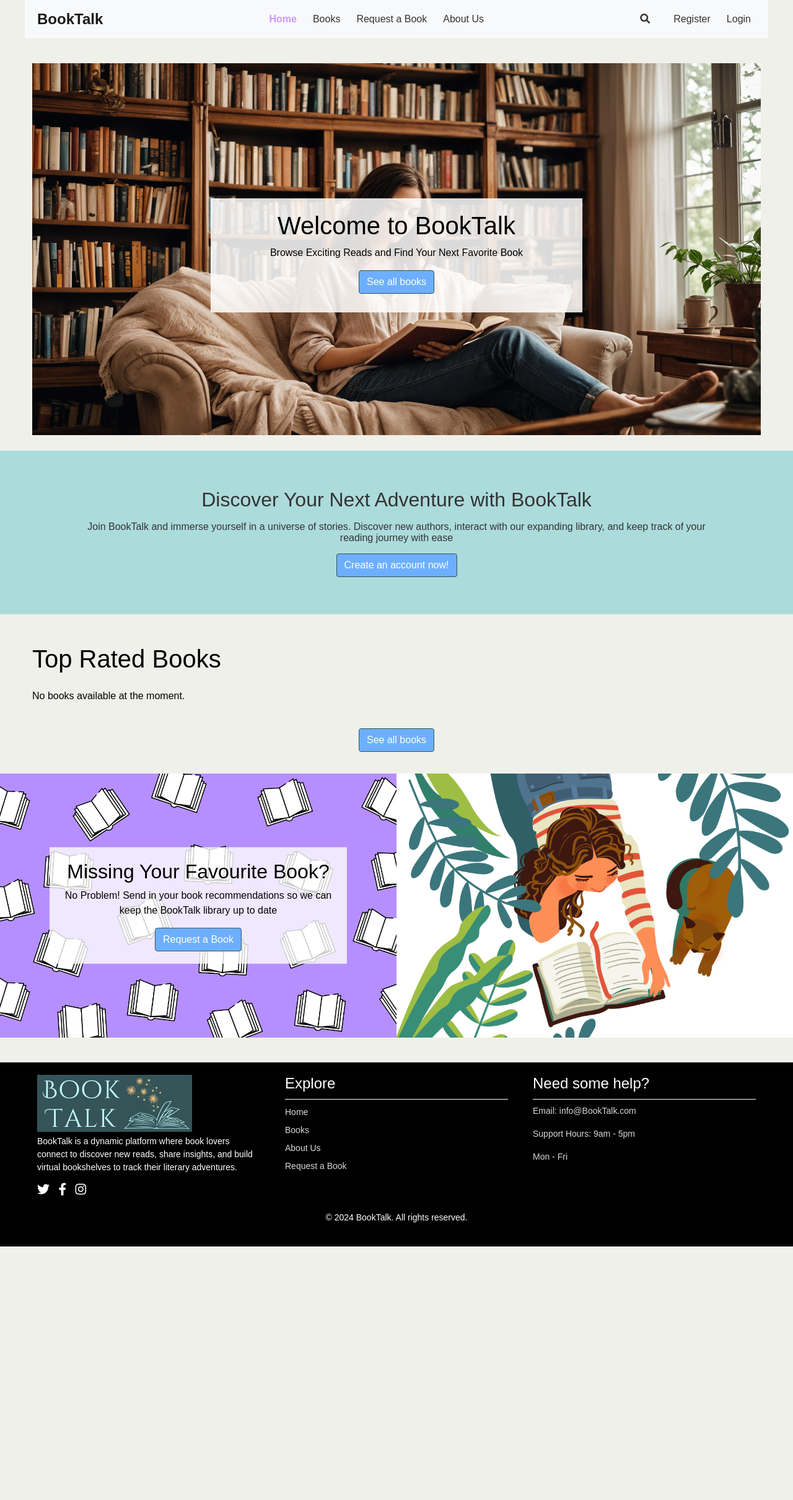
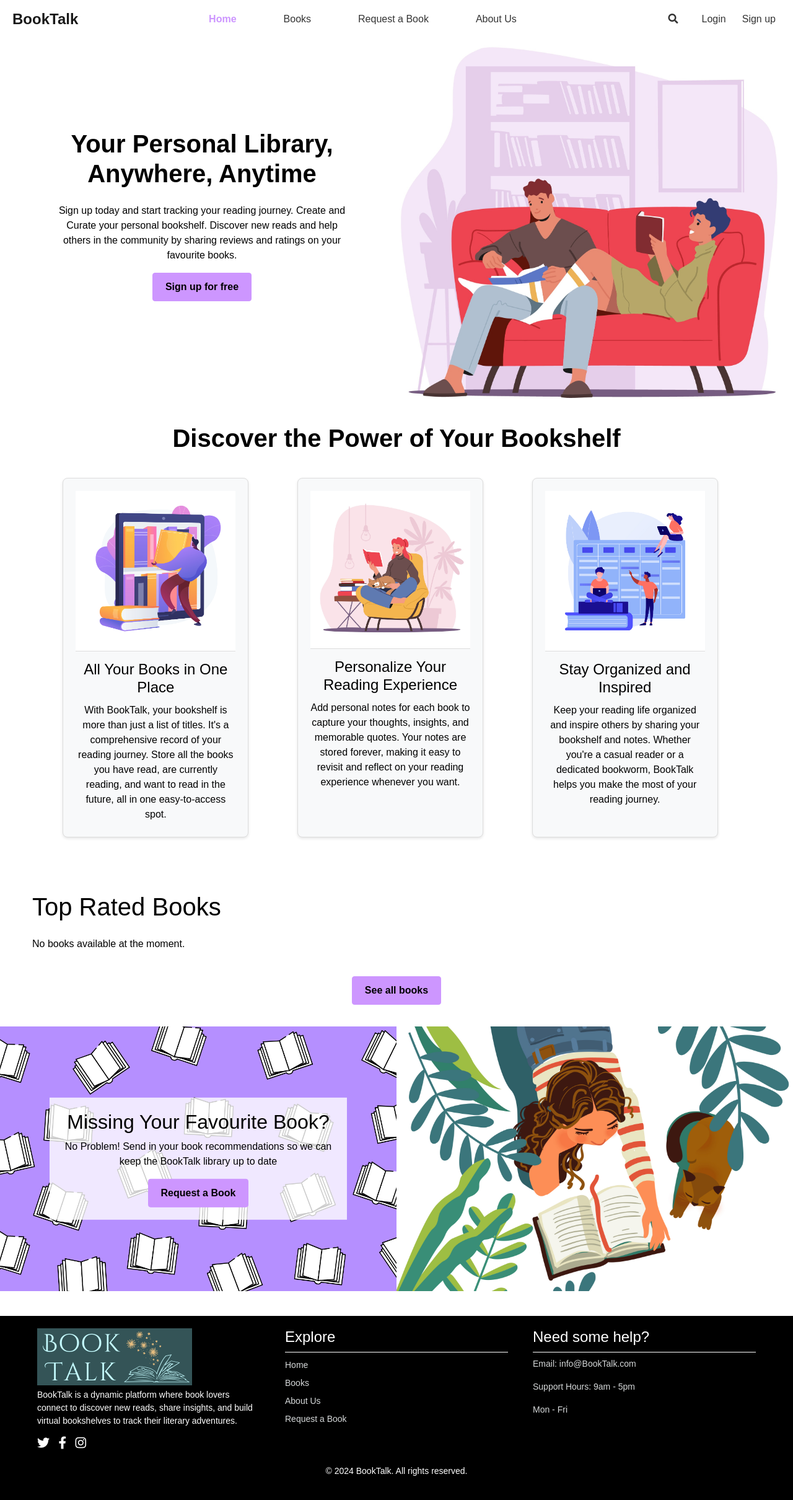
Before and after one commit to jordie-13/BookTalk, a Django app: page / in a window 1280 px wide. Shown: the whole page at 62% size. Before the commit the page ends 2011 px from the top, so only its background shows below. Run offline with Django 5.2, Linux system fonts and the light colour scheme; data that the repository does not hold is empty; some libraries are stand-ins or nearby versions.

Commit message:
Update homepage title banner design and styles

```diff
--- a/books/templates/homepage.html
+++ b/books/templates/homepage.html
@@ -6,33 +6,51 @@
 
 <!-- Title Banner -->
 <div class="container-fluid title-banner">
-    <div class="row w-100 remove-gutters">
-        <div class="col-lg-12">
+    <div class="row w-100 remove-gutters align-items-center">
+        <div class="col-lg-6">
+            <div class="banner-text-box">
+                <h1><strong>Your Personal Library, Anywhere, Anytime</strong></h1>
+                <p>Sign up today and start tracking your reading journey. Create and Curate
+                    your personal bookshelf. Discover new reads and help others in the
+                    community by sharing reviews and ratings on your favourite books.
+                </p>
+                <a href="{% url 'account_signup' %}" class="btn btn-primary">Sign up for free</a>
+            </div>
+        </div>
+        <div class="col-lg-6">
             <picture>
-                <!-- Source for large screens -->
-                <source media="(min-width: 600px)" srcset="{% static 'images/reading-in-cozy-library.png' %}">
-                <!-- Source for small screens -->
-                <img src="{% static 'images/man-reading-2.png' %}" alt="Banner Image" class="banner-image">
+                <img src="{% static 'images/cover-image.jpg' %}" alt="Banner Image" class="banner-image">
             </picture>
-            <div class="banner-text-box">
-                <h1>Welcome to BookTalk</h1>
-                <p>Browse Exciting Reads and Find Your Next Favorite Book</p>
-                <a href="{% url 'books' %}" class="btn btn-primary">See all books</a>
-            </div>
         </div>
     </div>
 </div>
 
-<!--Discover banner-->
-<div class="container-fluid discover-banner">
-    <div class="row remove-gutters">
-        <div class="introduction-text">
-            <h2>Discover Your Next Adventure with BookTalk</h2>
-            <p>Join BookTalk and immerse yourself in a universe of stories. Discover new authors, interact with our expanding library, and keep track of your reading journey with ease</p>
-            {% if not user.is_authenticated %}
-                <a class="btn btn-primary" {% if request.path == signup_url %}active{% endif %} aria-current="page"
-                href="{% url 'account_signup' %}">Create an account now!</a>
-            {% endif %}
+<!--Discover the bookshelf banner-->
+<div class="container-fluid bookshelf-discovery-section">
+    <h1>Discover the Power of Your Bookshelf</h1>
+    <div class="bookshelf-section">
+        <div class="row w-100 remove-gutters">
+            <div class="col-lg-4">
+                <div class="bookshelf-box">
+                    <img src="{% static 'images/digital-shelf.jpg' %}" alt="bookshelf on a mobile screen" class="box-image">
+                    <h2>All Your Books in One Place</h2>
+                    <p>With BookTalk, your bookshelf is more than just a list of titles. It's a comprehensive record of your reading journey. Store all the books you have read, are currently reading, and want to read in the future, all in one easy-to-access spot.</p>
+                </div>
+            </div>
+            <div class="col-lg-4">
+                <div class="bookshelf-box">
+                    <img src="{% static 'images/reading.jpg' %}" alt="lady reading a book" class="box-image">
+                    <h2>Personalize Your Reading Experience</h2>
+                    <p>Add personal notes for each book to capture your thoughts, insights, and memorable quotes. Your notes are stored forever, making it easy to revisit and reflect on your reading experience whenever you want.</p>
+                </div>
+            </div>
+            <div class="col-lg-4">
+                <div class="bookshelf-box">
+                    <img src="{% static 'images/organised.jpg' %}" alt="organised calendar" class="box-image">
+                    <h2>Stay Organized and Inspired</h2>
+                    <p>Keep your reading life organized and inspire others by sharing your bookshelf and notes. Whether you're a casual reader or a dedicated bookworm, BookTalk helps you make the most of your reading journey.</p>
+                </div>
+            </div>
         </div>
     </div>
 </div>
--- a/static/css/styles.css
+++ b/static/css/styles.css
@@ -5,7 +5,7 @@
     font-family: Arial, sans-serif;
     margin: 0;
     padding: 0;
-    background-color: #F0F0EA;
+    background-color: #ffffff;
     color: #000000;
     display: flex;
     flex-direction: column;
@@ -13,13 +13,12 @@
 }
 
 header {
-    background-color: #F0F0EA;
+    background-color: #ffffff;
     color: #333;
 }
 
 nav {
     margin: 0 auto;
-    max-width: 1200px;
     padding: 10px 20px;
     display: flex;
     justify-content: space-between;
@@ -28,6 +27,10 @@
 
 .navbar-nav-center {
     text-align: center;
+}
+
+.navbar-nav-center .nav-item {
+    margin: 0px 50px 0px 50px;
 }
 
 .form-inline .form-control {
@@ -42,7 +45,7 @@
     cursor: pointer;
 }
 
-/* Custom style to align items to the right */
+
 .navbar .navbar-nav {
     flex-direction: row;
     justify-content: flex-end;
@@ -73,7 +76,7 @@
     flex-grow: 1;
     padding: 10px 0px 20px 0px;
     margin: 0;
-    background-color: #F0F0EA;
+    background-color: #ffffff;
 }
 
 /* Footer Styles */
@@ -170,64 +173,98 @@
 /* Homepage Styles */
 /* Title banner styles*/
 .title-banner {
-    max-width: 1200px;
-    position: relative;
+    max-width: 1400px;
     width: 100%;
     margin-top: 10px;
 }
 
-.banner-image {
-    width: 100%;
-    align-self: center;
-    height: auto;
-    max-height: 600px;
+.banner-text-box {
+    text-align: center;
+    margin: 10px 8% 30px 8%;
 }
 
-.banner-text-box {
-    position: static;
-    display:grid;
-    justify-content: space-around;
-    justify-items: center;
-    transform: none;
-    background-color: #fff;
-    width: 100%;
-    max-width: none;
-    margin-top: 10px;
-    padding: 20px;
-    text-align: center;
+.banner-image {
+    max-width: 100%;
+    height: auto;
+    display: block;
+    margin: 0 auto;
 }
 
 .banner-text-box .btn {
     margin-bottom: 10px;
 }
 
+.banner-text-box h1 {
+    margin-bottom: 1.5rem;
+}
+
 .remove-gutters{
     --bs-gutter-x: 0rem;
 }
 
-/* discover banner styles */
-.discover-banner {
-    margin-top: 25px;
-    background-color: #acdbdc;
-    color: #333;
-    padding: 30px;
+/* discover bookshelf banner styles */
+.bookshelf-discovery-section {
+    text-align: center;
+    max-width: 1200px;
+    margin-top: 30px;
+}
+
+.bookshelf-section {
+    overflow-x: auto;
+    white-space: nowrap;
+    padding: 20px;
+}
+
+.col-lg-4 {
+    display: inline-block;
+    vertical-align: top;
+    white-space: normal;
+}
+
+.bookshelf-box {
+    width: 300px;
+    height: 580px;
+    display: inline-block;
+    vertical-align: top;
+    margin-right: 10px;
+    background-color: #f8f9fa;
+    border: 1px solid #ddd;
+    padding: 20px;
+    margin: 10px;
+    box-shadow: 0 2px 4px rgba(0, 0, 0, 0.1);
+    border-radius: 8px;
     text-align: center;
 }
 
-.introduction-text {
-    max-width: 1000px;
-    margin: 0 auto;
+.bookshelf-discovery-section h1 {
+    margin: 0 5% 0 5%;
+    font-weight: bold;
 }
 
-.discover-banner h2 {
-    font-size: 1.5 em;
-    margin-bottom: 0.5em;
+
+.bookshelf-section .row {
+    display: flex;
+    flex-wrap: nowrap;
+    margin-left: -10px;
+    margin-right: -10px;
 }
 
-.discover-banner p {
-    font-size: 1 em;
-    line-height: 1.1;
+.bookshelf-box img.box-image {
+    width: 100%;
+    height: auto;
+    border-bottom: 1px solid #ddd;
+    margin-bottom: 15px;
 }
+
+.bookshelf-box h2 {
+    font-size: 1.5rem; /* Adjust font size for heading */
+    margin-bottom: 10px; /* Adjust margin below heading */
+}
+
+.bookshelf-box p {
+    font-size: 1rem; /* Adjust font size for paragraph */
+}
+
 
 /* Missing any books styles */
 .missingbook-banner {
@@ -495,19 +532,22 @@
 
 /* General Buttons */
 .btn-primary {
-    background-color: #6DAFFE;
-    border-color: #345457;
+    background-color: #cd96ff;
+    border-color: #cd96ff;
+    color: #000000;
+    font-weight: bold;
+    padding: 10px 20px 10px 20px;
 }
 
 .btn-primary:hover {
-    background-color: #6DAFFE;
-    border-color: #345457;
+    background-color: #cd96ff;
+    border-color: #cd96ff;
     transform: scale(1.05);
 }
 
 .btn-primary:focus {
-    background-color: #6DAFFE;
-    border-color: #345457;
+    background-color: #cd96ff;
+    border-color: #cd96ff;
 }
 
 .btn-secondary {
@@ -628,7 +668,7 @@
 /* Media query for larger screens */
 @media (min-width: 768px) {
     main {
-        margin-top: 20px;
+        padding-top: 0px;
         margin-bottom: 20px;
     }
 
@@ -646,14 +686,24 @@
     }
 
     /* Homepage title Banner */
+    .col-lg-6 {
+        flex: 0 0 50%;
+        max-width: 50%;
+    }
+
     .banner-text-box {
-        position: absolute;
-        top: 50%;
-        left: 50%;
-        transform: translate(-50%, -50%);
-        background-color: rgba(255, 255, 255, 0.85);
-        width: 60%;
-        max-width: 600px;
+        text-align: left;
+        padding: 0px 30px 0px 30px;
+        display: flex;
+        flex-direction: column;
+        justify-content: center;
+        align-items: center;
+        text-align: center;
+    }
+
+    .banner-image {
+        max-width: 100%;
+        float: right;
     }
 
     /* Homepage Missing any books styles */
@@ -739,7 +789,7 @@
     }
 }
 
-/* Medium screens up to 1200px */
+/* Medium screens up to 1300px */
 @media (min-width: 768px) and (max-width: 1300px) {
     /* Book_list ensure two books per row */
     .col-md-6 {
@@ -761,3 +811,38 @@
         margin-bottom: 30px;
     }
 }
+
+
+/* Media query for large screens (min-width: 992px) */
+@media (min-width: 992px) {
+    .col-lg-4 {
+        flex: 0 0 33.3333%; /* Set column width to 33.33% */
+        max-width: 33.3333%; /* Set max width to 33.33% */
+    }
+
+    .bookshelf-box {
+        margin: 20px; /* Adjust margin between boxes for large screens */
+    }
+}
+
+/* Scrollable boxes on small screens */
+@media (max-width: 991px) {
+    .bookshelf-section {
+        overflow-x: auto;
+        white-space: nowrap;
+    }
+
+    .col-lg-4 {
+        display: inline-block;
+        vertical-align: top;
+        white-space: normal;
+    }
+
+    .bookshelf-box {
+        width: 300px;
+        height: 580px;
+        display: inline-block;
+        vertical-align: top;
+        margin-right: 10px;
+    }
+}
--- a/templates/base.html
+++ b/templates/base.html
@@ -32,7 +32,7 @@
 <body>
     <header>
         <!-- Nav Bar -->
-        <nav class="navbar navbar-expand-lg navbar-light bg-light">
+        <nav class="navbar navbar-expand-lg navbar-light">
             <a class="navbar-brand navbar-brand-custom" href="{{ home_url }}">
                 BookTalk
             </a>
@@ -76,10 +76,10 @@
                         </li>
                         {% else %}
                         <li class="nav-item">
-                            <a class="nav-link {% if request.path == signup_url %}active{% endif %}" href="{% url 'account_signup' %}">Register</a>
+                            <a class="nav-link {% if request.path == login_url %}active{% endif %}" href="{% url 'account_login' %}">Login</a>
                         </li>
                         <li class="nav-item">
-                            <a class="nav-link {% if request.path == login_url %}active{% endif %}" href="{% url 'account_login' %}">Login</a>
+                            <a class="nav-link {% if request.path == signup_url %}active{% endif %}" href="{% url 'account_signup' %}">Sign up</a>
                         </li>
                         {% endif %}
                     </ul>
```
Also changed, not shown: README.md, db.sqlite3, static/images/cover-image.jpg (added), static/images/digital-shelf.jpg (added), static/images/organised.jpg (added), static/images/reading.jpg (added).
